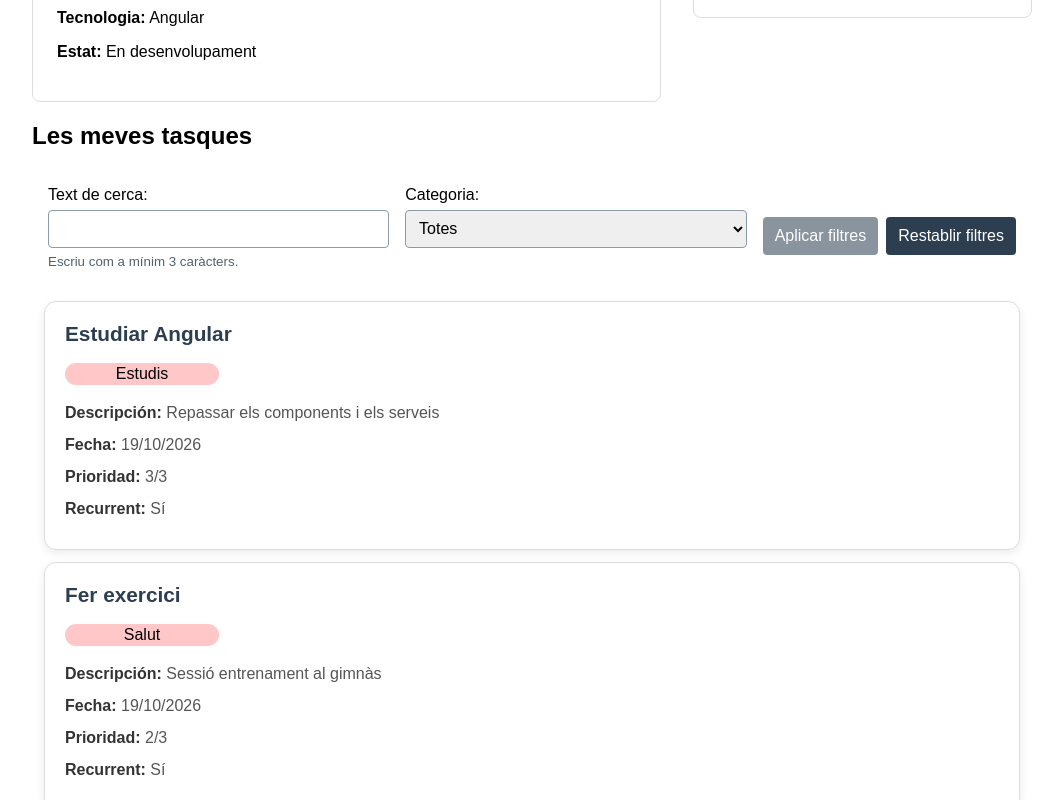
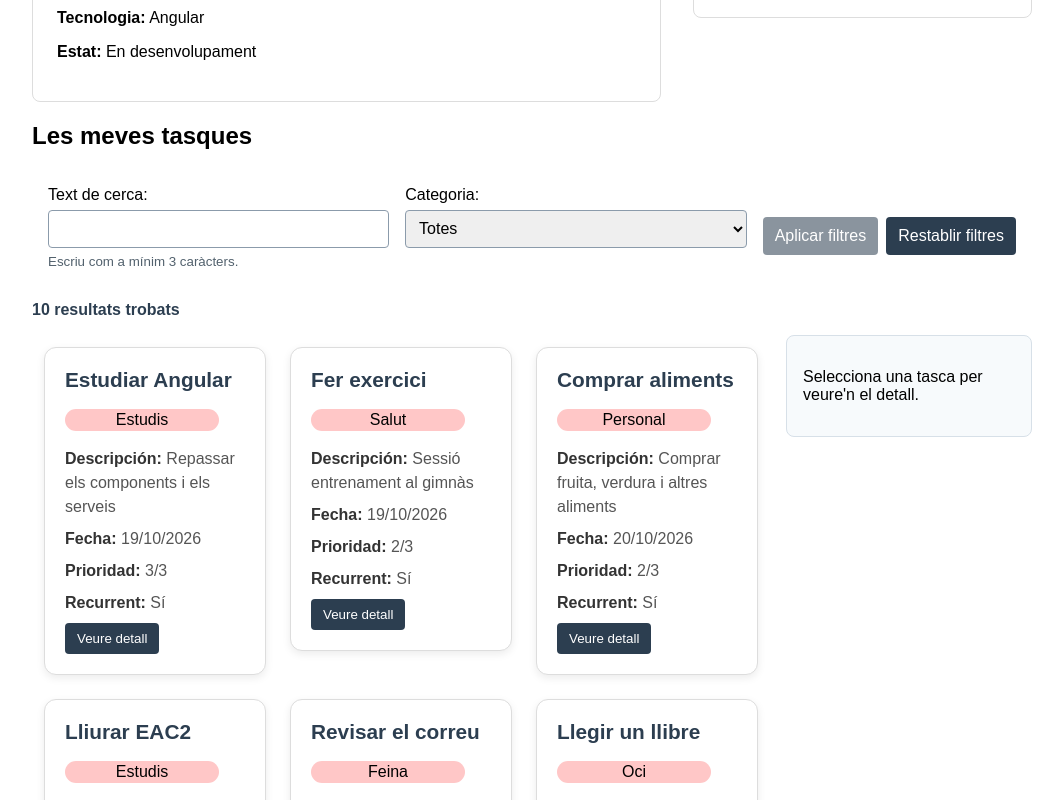
Before and after one commit to davidmasbaga/ioc-angular-tasques-joan-david-mas-baga-romero, an Angular app: page / in a window 1280 px wide. Shown: the part 280-1080 px from the top of the page, without its empty margins (108-1171 px from the left). Built offline with nearby package versions, Linux system fonts and the light colour scheme.

Commit message:
Add Logica seleccionar tasca i veure detall

```diff
--- a/src/app/components/card/card.component.html
+++ b/src/app/components/card/card.component.html
@@ -1,5 +1,5 @@
 
-<article class="card">
+<article class="card" [class.seleccionada]="seleccionada">
   <h2>{{ tasca.nom }}</h2>
 
 
@@ -24,4 +24,6 @@
     <strong>Recurrent:</strong>
     {{ tasca.recurrent ? 'Sí' : 'No' }}
   </p>
+
+  <button type="button" (click)="veureDetall()">Veure detall</button>
 </article>
--- a/src/app/components/card/card.component.scss
+++ b/src/app/components/card/card.component.scss
@@ -6,6 +6,10 @@
   padding: 20px;
   margin: 12px;
   box-shadow: 0 3px 8px rgba(0, 0, 0, 0.08);
+}
+
+.card.seleccionada {
+  border: 2px solid #2c3e50;
 }
 
 .card h2 {
@@ -23,3 +27,12 @@
 .card strong {
   color: #333333;
 }
+
+.card button {
+  padding: 0.5rem 0.75rem;
+  border: 0;
+  border-radius: 4px;
+  background: #2c3e50;
+  color: #fff;
+  cursor: pointer;
+}
--- a/src/app/components/card/card.component.ts
+++ b/src/app/components/card/card.component.ts
@@ -1,7 +1,6 @@
-import { Component, Input } from '@angular/core';
+import { Component, EventEmitter, Input, Output } from '@angular/core';
 import { Tag } from '../tag/tag.component';
 import { Tasca } from '../../models/tasca.model';
-import { TASQUES_MOCK } from '../../data/tasques.mock';
 import { DatePipe } from '@angular/common';
 
 @Component({
@@ -11,7 +10,12 @@ import { DatePipe } from '@angular/common';
   templateUrl: './card.component.html',
 })
 export class Card {
-  @Input()
-  tasca!: Tasca;
+  @Input({ required: true }) tasca!: Tasca;
+  @Input() seleccionada = false;
+  @Output() seleccionar = new EventEmitter<Tasca>();
+
+  veureDetall(): void {
+        this.seleccionar.emit(this.tasca);
+  }
 
 }
--- a/src/app/components/llista/llista.component.html
+++ b/src/app/components/llista/llista.component.html
@@ -1,10 +1,39 @@
 
 <section class="llista">
-  <h1>Les meves tasques</h1>
+  <h1>{{ titol }}</h1>
 
   <app-form (filtrar)="filtre($event)"></app-form>
 
-  @for (tasca of tasquesFiltrades; track tasca.id) {
-    <app-card [tasca]="tasca"></app-card>
+  <p class="comptador">{{ tasquesFiltrades.length }} resultats trobats</p>
+
+  @if (tasquesFiltrades.length > 0) {
+    <div class="contingut-llista">
+      <div class="graella-tasques">
+        @for (tasca of tasquesFiltrades; track tasca.id) {
+          <app-card
+            [tasca]="tasca"
+            [seleccionada]="tascaSeleccionada?.id === tasca.id"
+            (seleccionar)="seleccionarTasca($event)"
+          ></app-card>
+        }
+      </div>
+
+      @if (tascaSeleccionada) {
+        <aside class="detall">
+          <h2>Detall de la tasca</h2>
+          <h3>{{ tascaSeleccionada.nom }}</h3>
+          <p>{{ tascaSeleccionada.descripcio }}</p>
+          <p><strong>Categoria:</strong> {{ tascaSeleccionada.categoria }}</p>
+          <p><strong>Prioritat:</strong> {{ tascaSeleccionada.prioritat }}/3</p>
+          <button type="button" (click)="tancarDetall()">Tancar detall</button>
+        </aside>
+      } @else {
+        <aside class="detall detall-buit">
+          <p>Selecciona una tasca per veure'n el detall.</p>
+        </aside>
+      }
+    </div>
+  } @else {
+    <p class="missatge-buit">No s'ha trobat cap tasca amb aquests filtres.</p>
   }
 </section>
--- a/src/app/components/llista/llista.component.scss
+++ b/src/app/components/llista/llista.component.scss
@@ -0,0 +1,41 @@
+.comptador {
+  margin: 1rem 0;
+  font-weight: 700;
+  color: #2c3e50;
+}
+
+.contingut-llista {
+  display: grid;
+  grid-template-columns: minmax(0, 3fr) minmax(230px, 1fr);
+  gap: 1rem;
+  align-items: start;
+}
+
+.graella-tasques {
+  display: grid;
+  grid-template-columns: repeat(auto-fit, minmax(230px, 1fr));
+}
+
+.detall,
+.missatge-buit {
+  padding: 1rem;
+  border: 1px solid #d7e0e8;
+  border-radius: 8px;
+  background: #f7fafc;
+}
+
+
+.detall button {
+  padding: 0.5rem 0.75rem;
+  border: 0;
+  border-radius: 4px;
+  background: #2c3e50;
+  color: #fff;
+  cursor: pointer;
+}
+
+@media (max-width: 768px) {
+  .contingut-llista {
+    grid-template-columns: 1fr;
+  }
+}
--- a/src/app/components/llista/llista.component.ts
+++ b/src/app/components/llista/llista.component.ts
@@ -14,6 +14,8 @@ export class Llista {
  @Input() titol = 'Llista d’elements';
   text = '';
   categoria = '';
+  tascaSeleccionada?: Tasca;
+
 
 
  get tasquesFiltrades(){
@@ -36,6 +38,17 @@ export class Llista {
   filtre(filtres: FiltresTasques): void {
     this.text = filtres.text;
     this.categoria = filtres.categoria;
+    this.tascaSeleccionada = undefined;
+  }
+
+  seleccionarTasca(tasca: Tasca): void {
+    console.log(tasca)
+     this.tascaSeleccionada = tasca;
+  }
+
+
+  tancarDetall(): void {
+    this.tascaSeleccionada = undefined;
   }
 
 }
```
